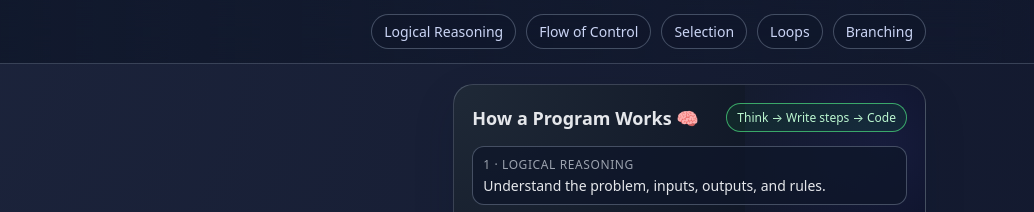
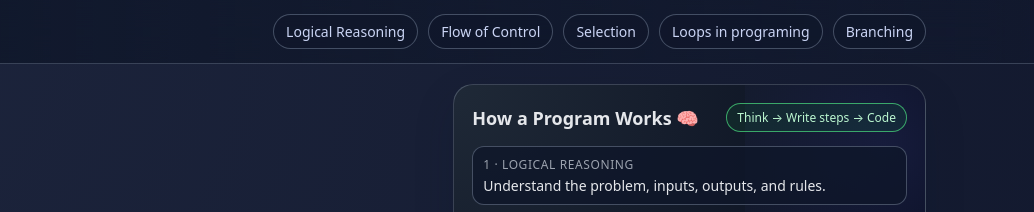
Before and after one commit to Madhan-213/logical_reasoning, a plain HTML site: page index.html in a window 1280 px wide. Shown: the top 212 px of the page, 246-1280 px from the left. Drawn offline with Linux system fonts and the light colour scheme.

Commit message:
loop to loops in pro

```diff
--- a/index.html
+++ b/index.html
@@ -19,7 +19,7 @@
         <a href="#logical">Logical Reasoning</a>
         <a href="#flow">Flow of Control</a>
         <a href="#selection">Selection</a>
-        <a href="#loops">Loops</a>
+        <a href="#loops">Loops in programing </a>
         <a href="#branching">Branching</a>
       </div>
     </div>
```
